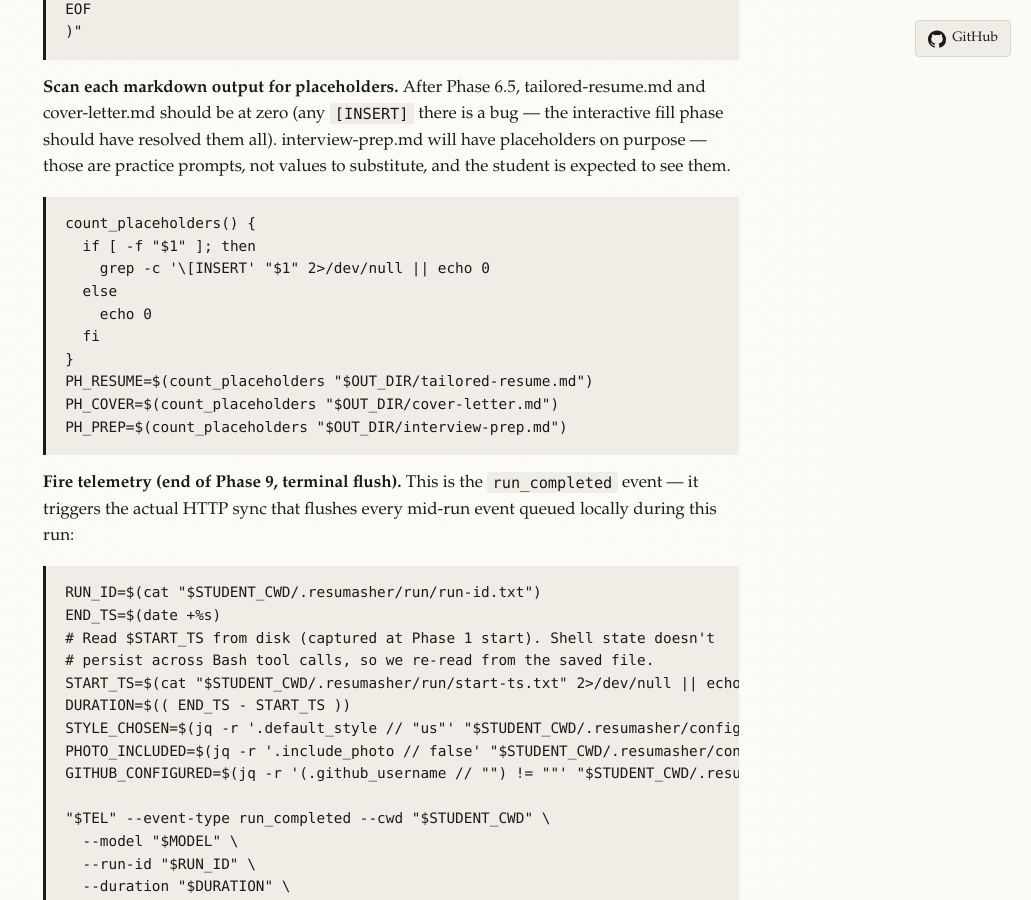
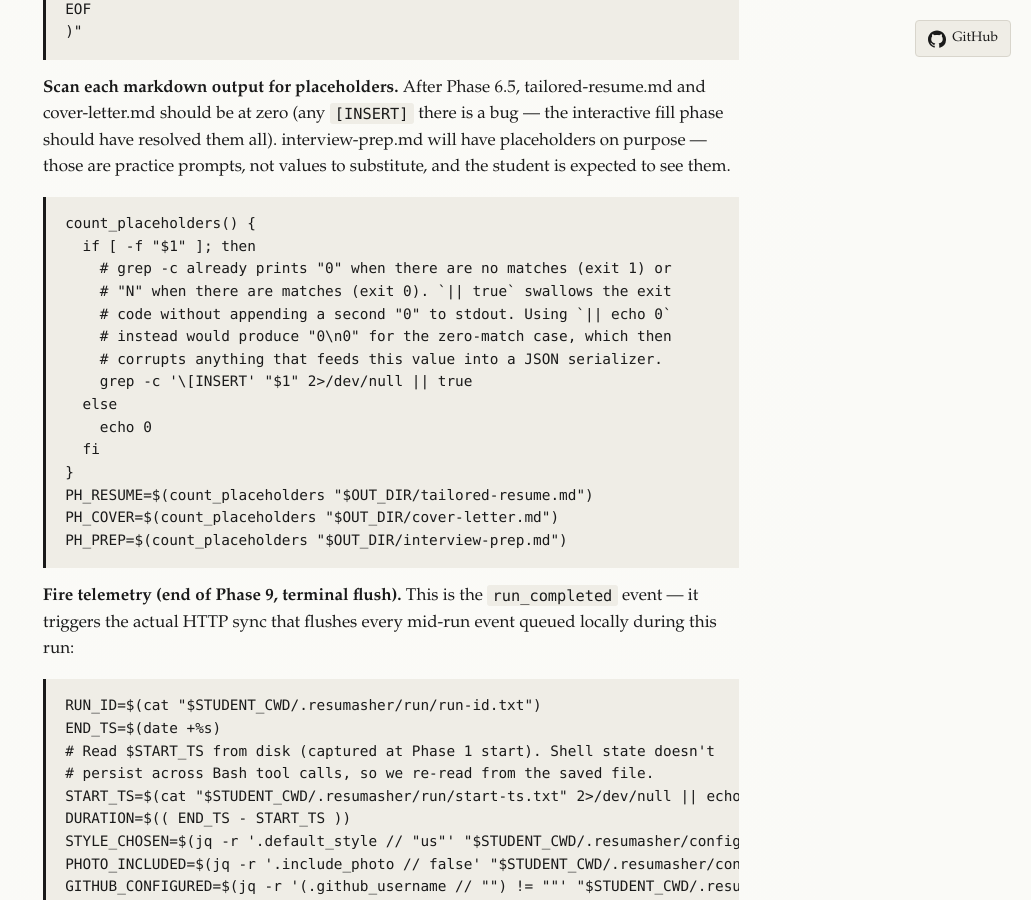
Before and after one commit to earino/resumasher, a Jekyll site: the page built from SKILL.md, in a window 1280 px wide and 900 px high, scrolled down 22076 px. Shown: the whole window, without its empty margins (249-1280 px from the left). Built offline with Jekyll 4.4.1, drawn with Linux system fonts in a browser that asks for light colours; our own code applies the rules of GitHub Pages for plain Markdown files.

Commit message:
fix: grep -c || echo 0 corrupted run_completed JSONL on zero placeholders
Gemini live run produced a JSONL file where run_completed was split across
two lines because --num-placeholders received "0\n0" instead of "0". The
batch POST to Supabase then failed (invalid JSON), cursor stayed at 1, and
only the Phase 0 event made it to the backend. Lost 5 events from that run.

Root cause (two places, belt-and-suspenders fix):

1. SKILL.md Phase 9 count_placeholders()
   grep -c '[INSERT' "$file" 2>/dev/null || echo 0
   grep -c ALREADY prints "0" and exits 1 when there are zero matches.
   The "|| echo 0" then fires and appends a SECOND "0\n" to stdout. The
   caller ends up with "0\n0" in $PH_RESUME. Swapped "|| echo 0" for
   "|| true" — grep -c's own "0" stands; no doubling.

   (This is pre-existing code from Phase 9's placeholder summary; it only
   started mattering when the telemetry block started consuming
   $PH_RESUME as --num-placeholders.)

2. bin/resumasher-telemetry-log f_num / f_bool helpers
   Previously passed their arg straight into printf. A caller that slips
   up and passes "0\n0" corrupts the JSONL because the newline ends up
   inline. Now both helpers take the first whitespace-delimited token
   only (via awk 'NF {print $1; exit}') so "0\n0" → "0", "7\n\n" → "7",
   "true\n" → "true". Caller mistakes can't break the wire format.

   (First attempt used tr -d to strip whitespace, but that turns "0\n0"
   into "00" which fails JSON's strict-number parsing — not a valid
   fix. The awk first-token approach is the right primitive.)

Tests added:
  - test_log_strips_embedded_newlines_from_numeric_values (regression
    test derived from Eduardo's 2026-04-19 Gemini run)
  - test_log_strips_embedded_newlines_from_boolean_values

193/193 tests pass.

Co-Authored-By: Claude Opus 4.7 (1M context) <noreply@anthropic.com>

````diff
--- a/SKILL.md
+++ b/SKILL.md
@@ -785,7 +785,12 @@ EOF
 ```bash
 count_placeholders() {
   if [ -f "$1" ]; then
-    grep -c '\[INSERT' "$1" 2>/dev/null || echo 0
+    # grep -c already prints "0" when there are no matches (exit 1) or
+    # "N" when there are matches (exit 0). `|| true` swallows the exit
+    # code without appending a second "0" to stdout. Using `|| echo 0`
+    # instead would produce "0\n0" for the zero-match case, which then
+    # corrupts anything that feeds this value into a JSON serializer.
+    grep -c '\[INSERT' "$1" 2>/dev/null || true
   else
     echo 0
   fi
````
Also changed, not shown: tests/test_telemetry_scripts.py (+38 -0 lines), 1 other file.
